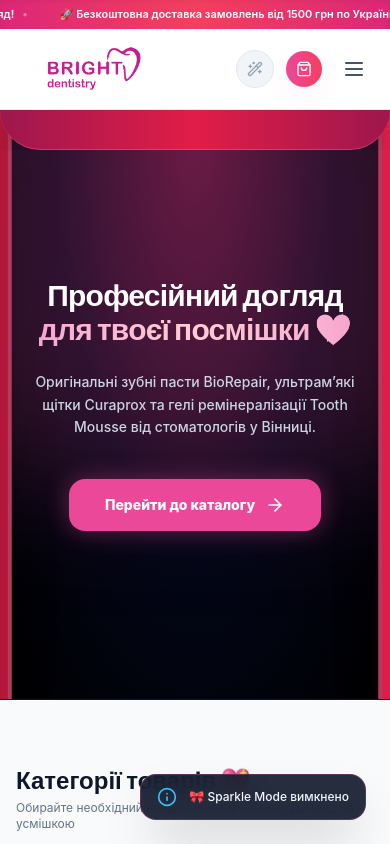
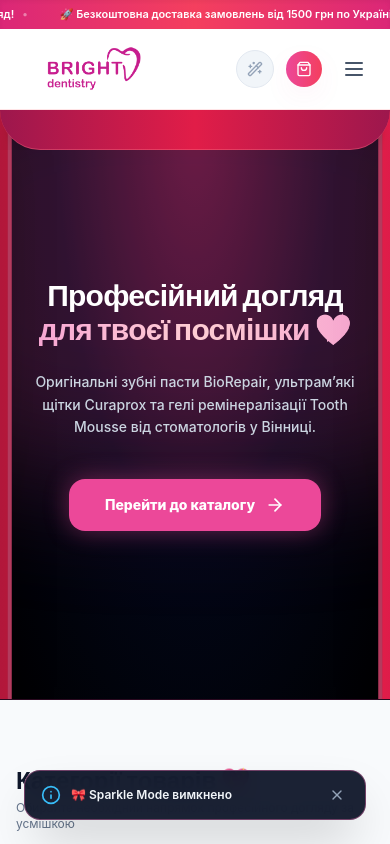
Before and after one commit to androsovzp/brightdentistry, a Next.js app: page / in a window 390 px wide. Both pictures are taken after a click on the button 255 px from the left and 68 px from the top of the page. Shown: the top 844 px of the page. Built offline with nearby package versions, Linux system fonts and the light colour scheme.

Commit message:
style: center Toast notification on mobile screens and ensure auto-dismiss after 3 seconds with close button

```diff
--- a/components/Toast.jsx
+++ b/components/Toast.jsx
@@ -1,21 +1,42 @@
-import React from 'react';
-import { Sparkles, CheckCircle2, Info } from 'lucide-react';
+import React, { useEffect } from 'react';
+import { CheckCircle2, Info, X } from 'lucide-react';
 import { useCart } from '@/lib/store';
 
 export default function Toast() {
-  const { toast } = useCart();
+  const { toast, setToast } = useCart();
+
+  // Auto-dismiss timer after 3.2 seconds
+  useEffect(() => {
+    if (!toast) return;
+    const timer = setTimeout(() => {
+      if (setToast) setToast(null);
+    }, 3200);
+    return () => clearTimeout(timer);
+  }, [toast, setToast]);
 
   if (!toast) return null;
 
   return (
-    <div className="fixed bottom-6 right-6 z-50 animate-in slide-in-from-bottom-5 fade-in duration-300">
-      <div className="bg-slate-900/90 text-white backdrop-blur-md border border-brand-500/30 px-4 py-3 rounded-2xl shadow-2xl flex items-center gap-3 max-w-md">
-        {toast.type === 'info' ? (
-          <Info className="w-5 h-5 text-sky-400 shrink-0" />
-        ) : (
-          <CheckCircle2 className="w-5 h-5 text-brand-400 shrink-0" />
-        )}
-        <div className="text-xs font-medium text-slate-100">{toast.message}</div>
+    <div className="fixed bottom-6 left-1/2 -translate-x-1/2 z-50 w-[calc(100%-2rem)] max-w-md animate-in slide-in-from-bottom-5 fade-in duration-300 px-2 pointer-events-auto">
+      <div className="bg-slate-900/95 text-white backdrop-blur-md border border-brand-400/40 px-4 py-3 rounded-2xl shadow-2xl flex items-center justify-between gap-3">
+        <div className="flex items-center gap-2.5 min-w-0">
+          {toast.type === 'info' ? (
+            <Info className="w-5 h-5 text-sky-400 shrink-0" />
+          ) : (
+            <CheckCircle2 className="w-5 h-5 text-brand-400 shrink-0" />
+          )}
+          <div className="text-xs font-semibold text-slate-100 leading-snug line-clamp-2">
+            {toast.message}
+          </div>
+        </div>
+
+        <button
+          onClick={() => setToast && setToast(null)}
+          className="p-1 rounded-full text-slate-400 hover:text-white hover:bg-white/10 transition-colors shrink-0"
+          title="Закрити"
+        >
+          <X className="w-4 h-4" />
+        </button>
       </div>
     </div>
   );
```
Also changed, not shown: lib/store.js.
